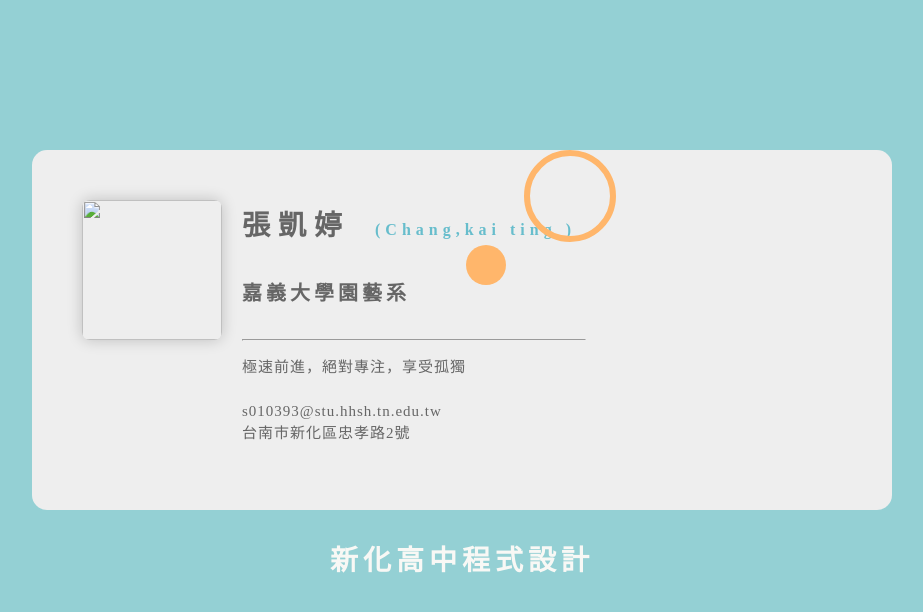
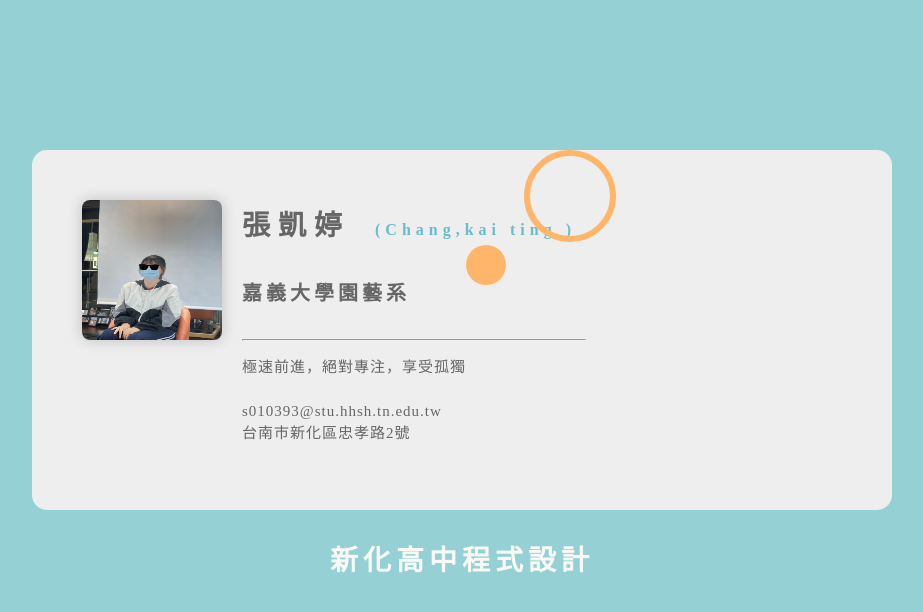
Before and after one commit to Zangkaiting/Zangkaiting.github.io, a plain HTML site: page index.html in a window 1280 px wide. Shown: the whole page, without its empty margins (178-1101 px from the left). Drawn offline with Linux system fonts and the light colour scheme.

Commit message:
Update index.html

```diff
--- a/index.html
+++ b/index.html
@@ -13,7 +13,7 @@
 <body>
     <!-- 名片區塊-->
   <div class="namecard">
-  <img src="1.png" />
+  <img src="img\1.jpg" />
     <!--  名片右邊文字區塊-->
   <div class="right">
     <h2>張凱婷
```
